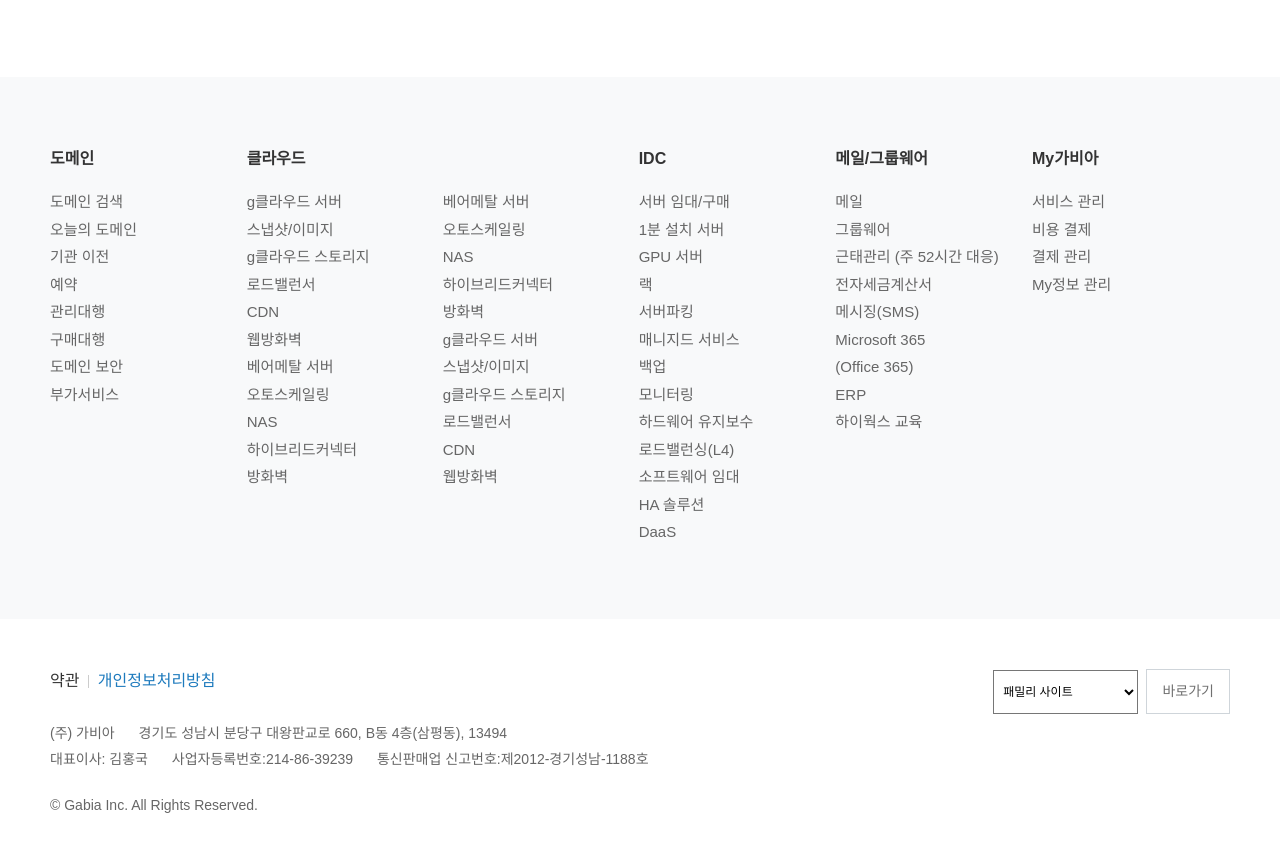
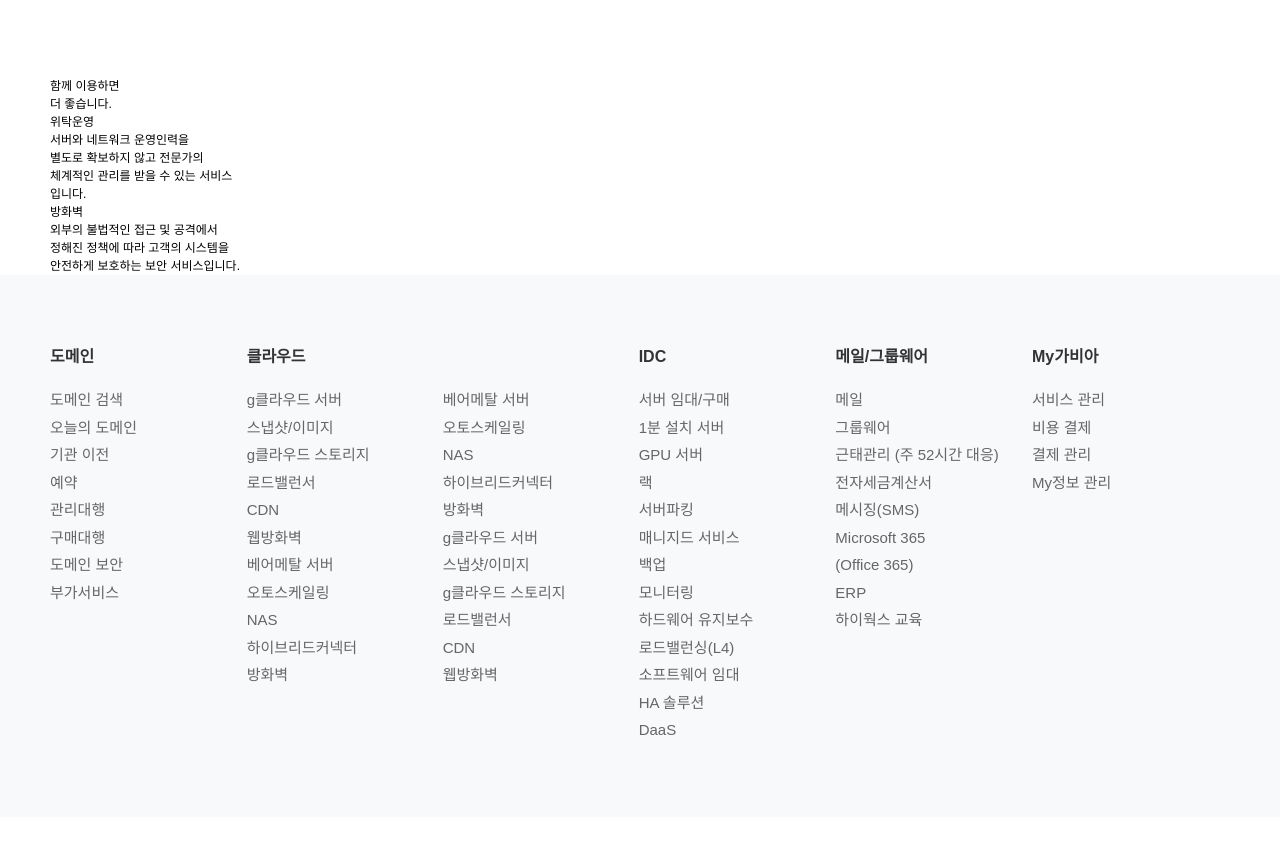
Before and after one commit to lienkooky/Cloning_gabia, a plain HTML site: page hosting.html in a window 1280 px wide. Shown: the part 1528-2371 px from the top of the page. Drawn offline with Linux system fonts and the light colour scheme; a web font is replaced by a local one.

Commit message:
make select2

```diff
--- a/hosting.html
+++ b/hosting.html
@@ -205,6 +205,22 @@
                 </div>
             </section>
             <!-- product-table -->
+            <section id="select2">
+                <div class="container">
+                    <div class="select2">
+                        <h3>함께 이용하면<br> 더 좋습니다.</h3>
+                        <div class="simg1">
+                            <h4>위탁운영</h4>
+                            <p>서버와 네트워크 운영인력을<br> 별도로 확보하지 않고 전문가의<br> 체계적인 관리를 받을 수 있는 서비스<br>입니다.</p>
+                        </div>
+                        <div class="simg2">
+                            <h4>방화벽</h4>
+                            <p>외부의 불법적인 접근 및 공격에서<br> 정해진 정책에 따라 고객의 시스템을<br> 안전하게 보호하는 보안 서비스입니다.</p>
+                        </div>
+                    </div>
+                </div>
+            </section>
+            <!-- select2 -->
             <section id="site">
                 <h3 class="ir">사이트 전체 메뉴</h3>
                 <div class="container">
```
